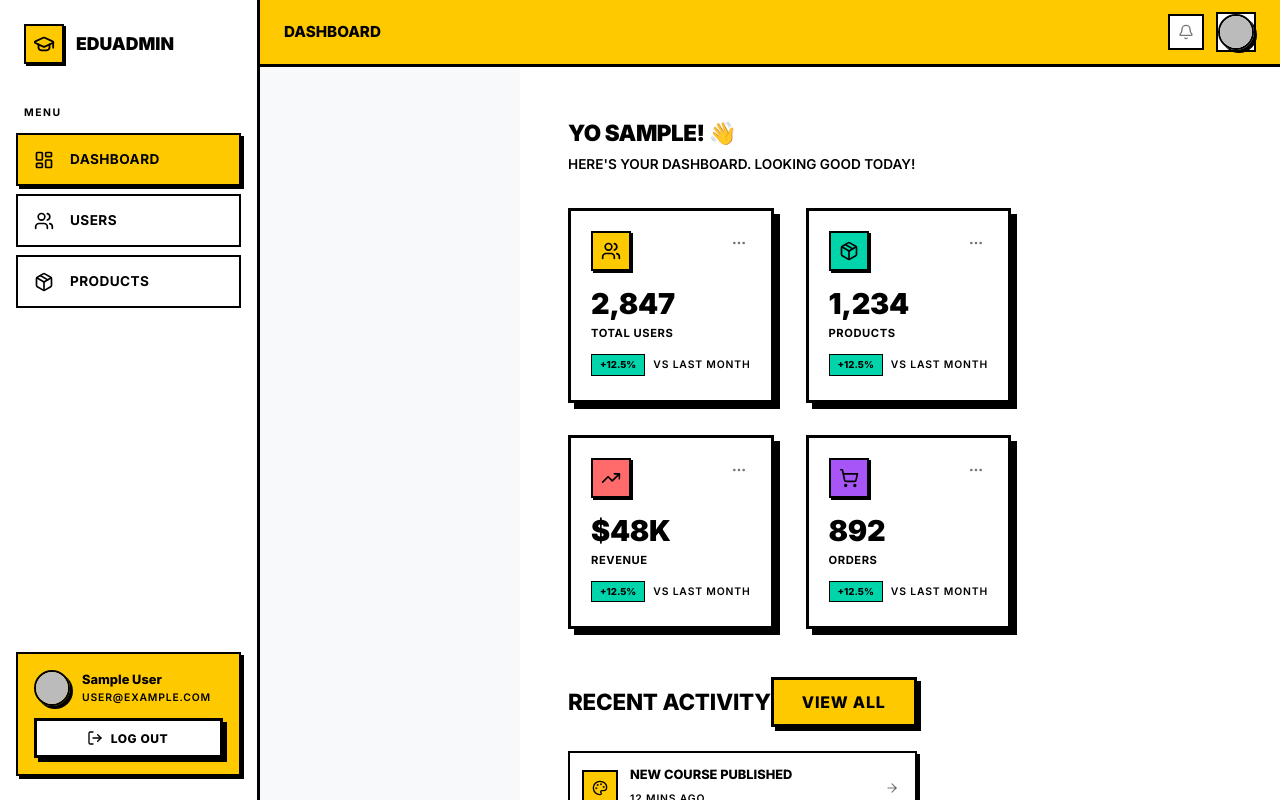
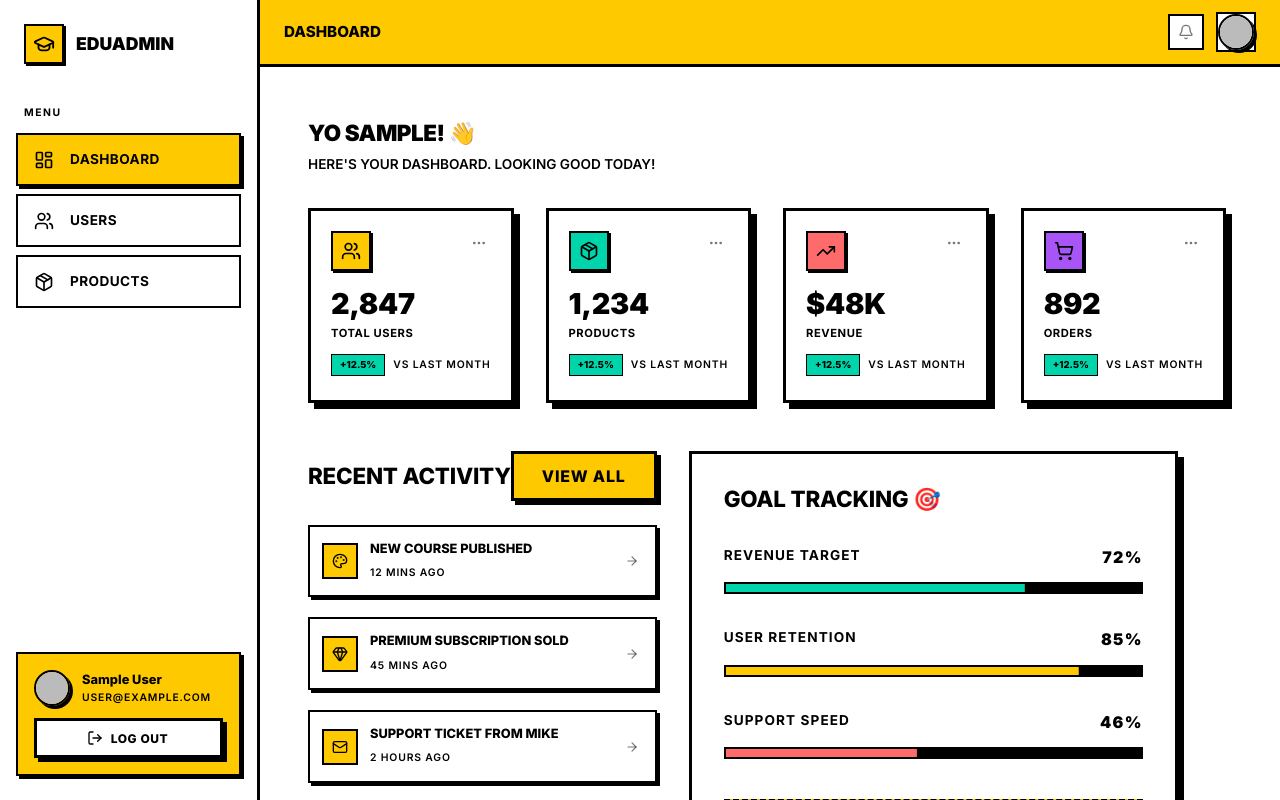
Before and after one commit to zeridexcom/eduadmin, a Next.js app: page /dashboard in a window 1280 px wide. Shown: the top 800 px of the page. Built offline with nearby package versions, Linux system fonts and the light colour scheme; no server answers; sample sign-in values are in the browser's storage.

Commit message:
Emergency Layout Fix: Restore standard flex behavior, remove margin hacks

```diff
--- a/src/app/dashboard/layout.js
+++ b/src/app/dashboard/layout.js
@@ -294,16 +294,18 @@ export default function DashboardLayout({ children }) {
                 </Drawer>
             </Box>
 
-            {/* Main Content - CENTERED */}
+            {/* Main Content - STANDARD FLEX LAYOUT */}
             <Box
                 component="main"
                 sx={{
                     flexGrow: 1,
+                    // Critical: No margin left needed because sidebar is RELATIVE in flex!
+                    // Critical: No width calc needed, flexGrow handles it!
+                    width: '100%',
                     minHeight: '100vh',
-                    width: { md: `calc(100% - ${drawerWidth}px)` },
-                    ml: { md: `${drawerWidth}px` }, // Explicit margin left for desktop
                     bgcolor: 'background.default',
-                    p: 0, // Reset padding
+                    p: 0,
+                    overflowX: 'hidden', // Prevent horizontal scroll
                 }}
             >
                 <Toolbar sx={{ minHeight: { xs: 70, md: 80 } }} />
```
